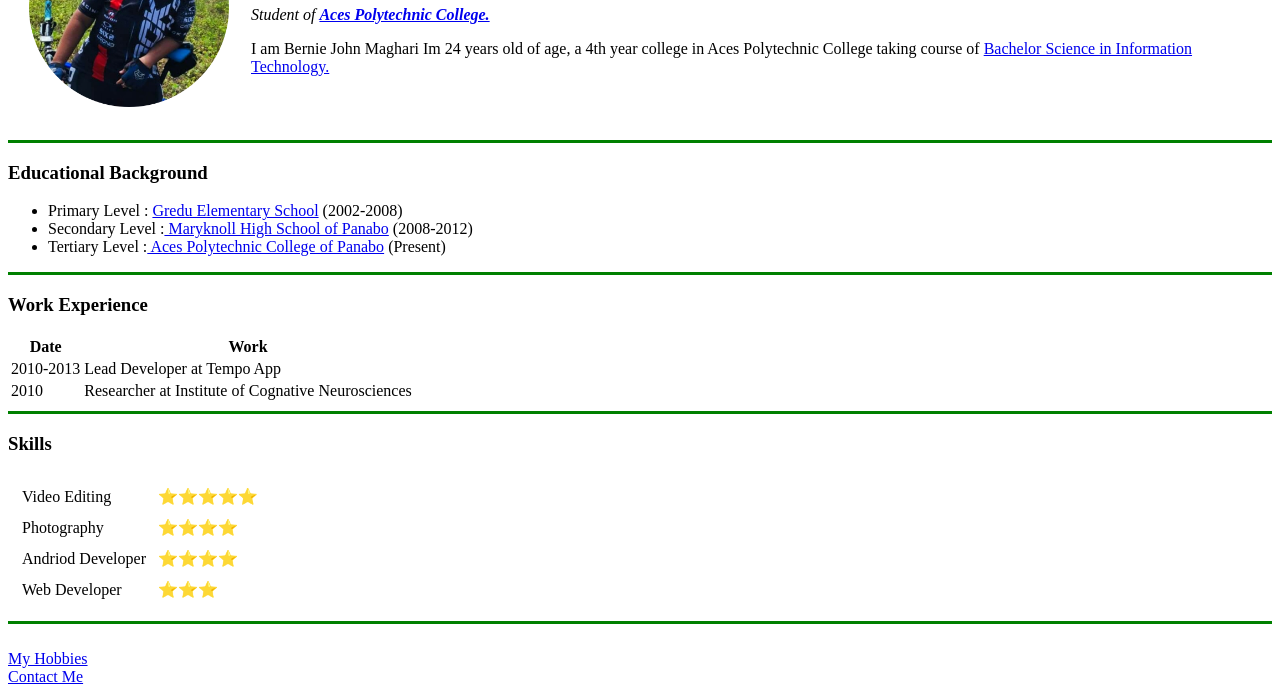
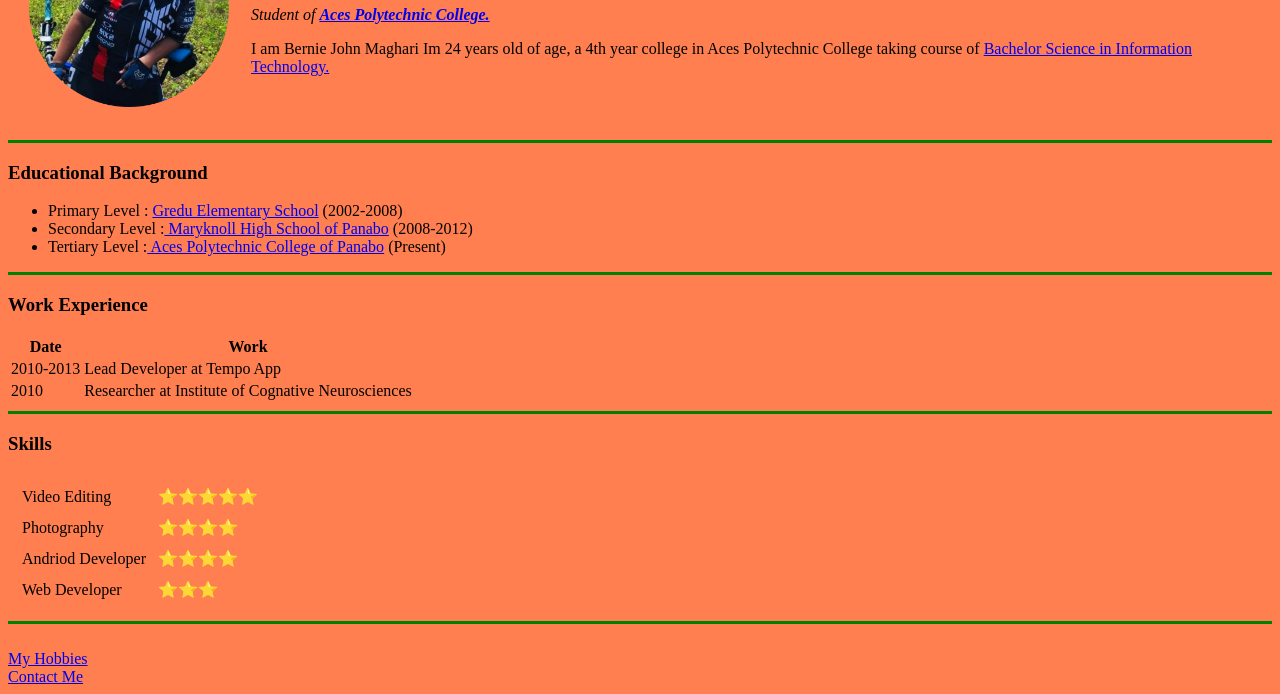
Before and after one commit to BernieJ123/cv0, a plain HTML site: page index.html in a window 1280 px wide. Shown: the part 122-816 px from the top of the page. Drawn offline with Linux system fonts and the light colour scheme.

Commit message:
Update index.html

```diff
--- a/index.html
+++ b/index.html
@@ -4,9 +4,14 @@
 <head>
   <meta charset="utf-8">
   <title> 🐷 Bernie's Personal Site</title>
+ <style>
+body {
+  background-color: coral;
+}
+</style>
 </head>
 
-<body style=style="background-color:powderblue;">
+<body>
   <!--<img src="https://scontent.fceb2-2.fna.fbcdn.net/v/t1.0-9/120428482_3861445633883797_3564346899229880644_o.jpg?_nc_cat=104&ccb=2&_nc_sid=5b7eaf&_nc_eui2=AeFx0JSVBrtdY3c6r5L_J7RihMmNBnRPf-OEyY0GdE9_43h5WC10UQLMfiBQYhBw8lYBzKTGyqZCKGgGQxO_LHYf&_nc_ohc=GwfI-jRLOrIAX8SkQWF&_nc_ht=scontent.fceb2-2.fna&oh=bc26f78e9beb9aeacb8ae1b1f6c5d1b3&oe=5FB5DD5C" alt="Bernie's Profile" width="200" height="200">-->
   <table cellspacing="20">
     <tr>
```
